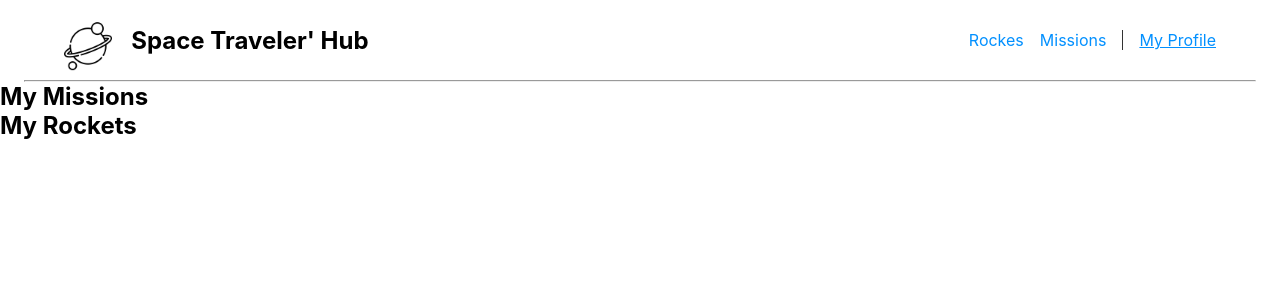
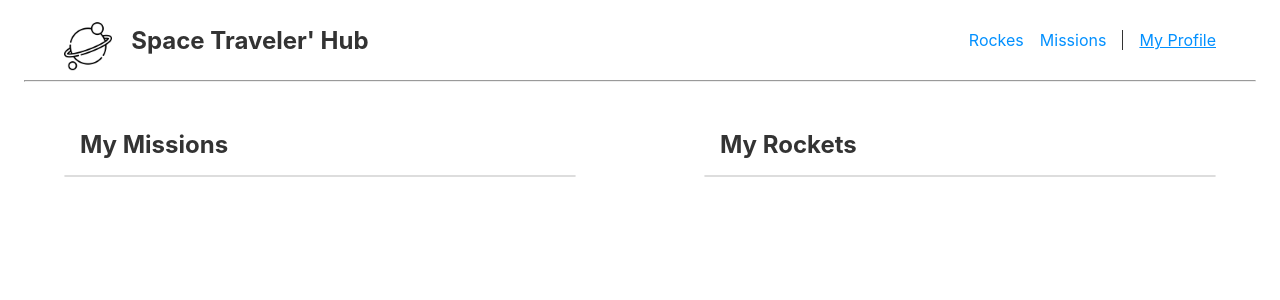
Before and after one commit to alexpuente0/react-spacex, a React (Create React App) app: page /myprofile in a window 1280 px wide. Shown: the top 300 px of the page. Built offline with nearby package versions, Linux system fonts and the light colour scheme.

Commit message:
Add PropTypes

```diff
--- a/package.json
+++ b/package.json
@@ -7,6 +7,7 @@
     "@testing-library/react": "^13.3.0",
     "@testing-library/user-event": "^13.5.0",
     "espree": "^9.3.2",
+    "prop-types": "^15.8.1",
     "react": "^18.1.0",
     "react-dom": "^18.1.0",
     "react-redux": "^8.0.2",
--- a/src/App.css
+++ b/src/App.css
@@ -4,6 +4,7 @@
 	list-style: none;
 	text-decoration: none;
 	box-sizing: border-box;
+	color: #333;
 }
 
 :root {
@@ -182,3 +183,28 @@ tr {
 	width: 70%;
 	text-align: center;
 }
+
+/* Profile Styling */
+.profile-container {
+	display: flex;
+	justify-content: space-around;
+}
+
+.profile-container .rockets-profile {
+	width: 40%;
+	margin: 2rem;
+}
+
+.profile-container .title {
+	padding: 1rem;
+}
+
+.profile-container .rockets {
+	border: 1px solid var(--gray);
+	border-radius: 5px;
+}
+
+.profile-container .rockets-li {
+	padding: 1rem;
+	border-bottom: 1px solid var(--gray);
+}
--- a/src/components/Mission/MissionItem.js
+++ b/src/components/Mission/MissionItem.js
@@ -43,6 +43,7 @@ const MissionItem = ({ id, mission, description, reserved }) => {
 		</tr>
 	);
 };
+
 MissionItem.propTypes = {
 	id: PropTypes.string.isRequired,
 	mission: PropTypes.string.isRequired,
```
Also changed, not shown: src/components/rockets/Rocket.js (+9 -0 lines), 1 other file (tests, documents, lock files or other folders). Lines whose indentation alone changed are shown as unchanged.
